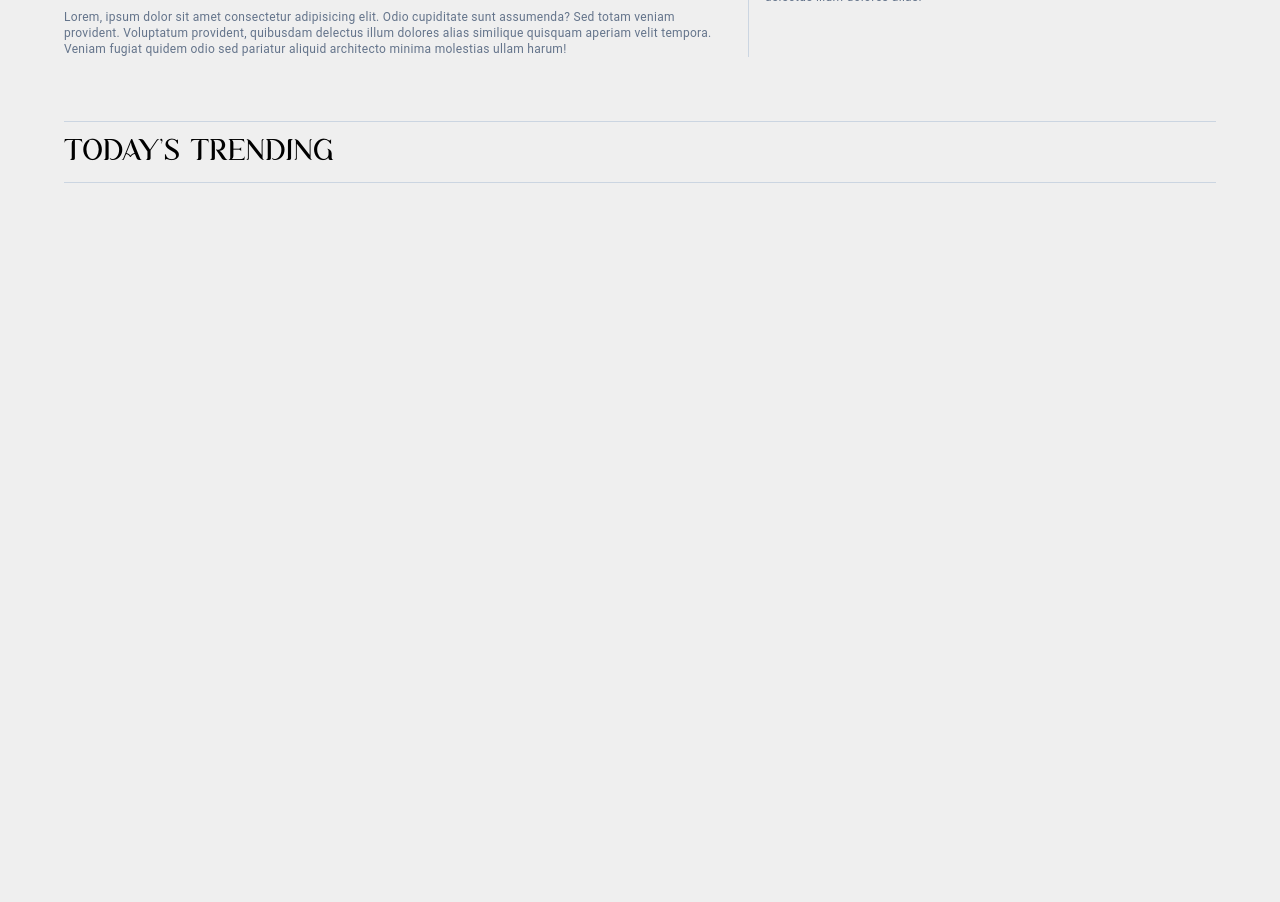
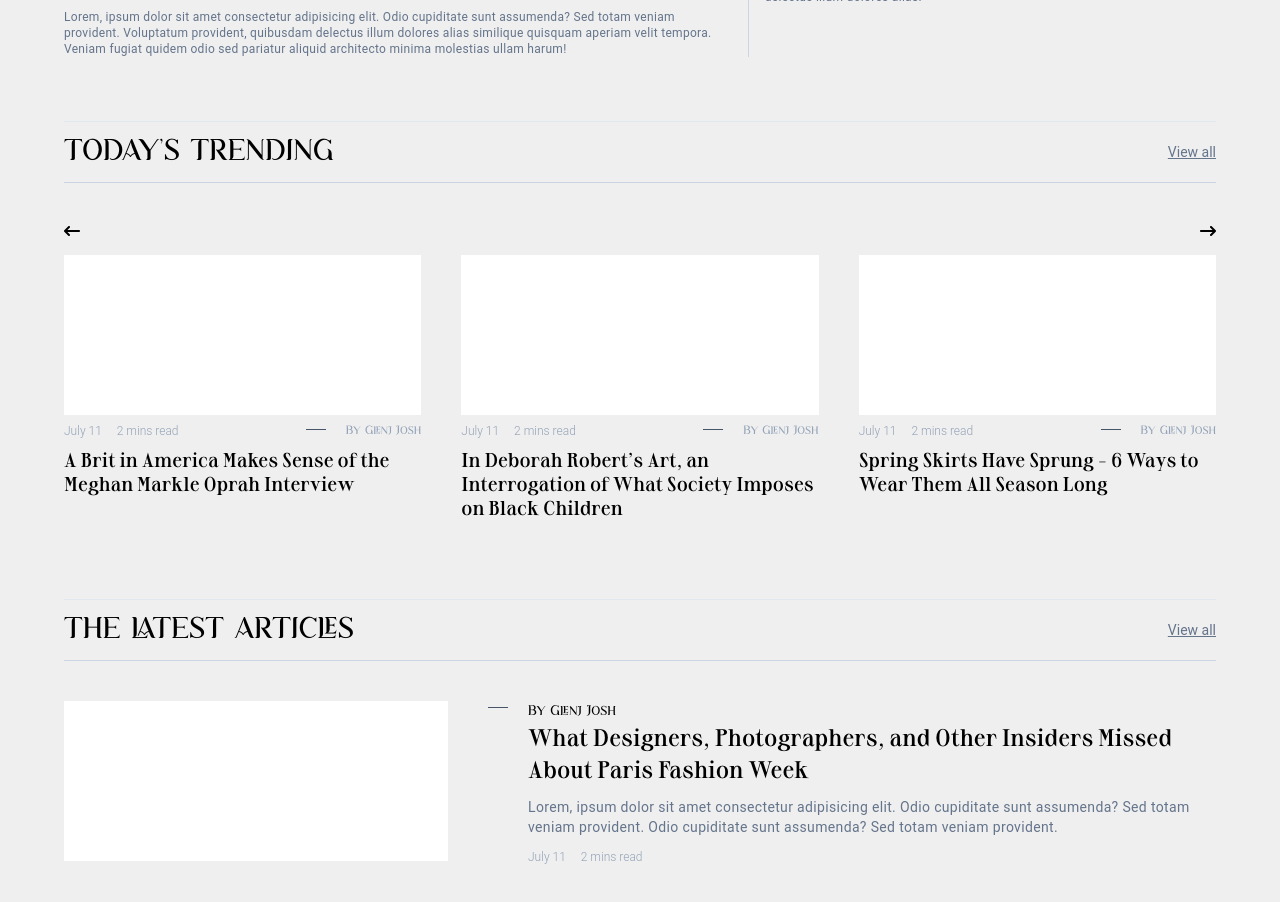
Before and after one commit to IsraelChidera/iresource, a Next.js app: page / in a window 1280 px wide. Shown: the part 720-1622 px from the top of the page. Before the commit the page ends 983 px from the top, so only its background shows below. Built offline with nearby package versions, Linux system fonts and the light colour scheme.

Commit message:
Page layout design: Trending page design done

```diff
--- a/app/page.js
+++ b/app/page.js
@@ -1,4 +1,5 @@
 import Header from "@/components/Header";
+import Latest from "@/components/Latest";
 import Trending from "@/components/Trending";
 import Image from "next/image";
 
@@ -7,6 +8,7 @@ export default function Home() {
     <>
       <Header />
       <Trending />
+      <Latest />
     </>
   );
 }
--- a/components/Header.jsx
+++ b/components/Header.jsx
@@ -3,7 +3,7 @@ import Image from "next/image"
 
 const Header = () => {
     return (
-        <section className="pt-5 border-b border-slate-300 pb-16 mx-16">
+        <section className="pt-5 border-b border-slate-200 pb-16 mx-16">
             <div className="md:grid grid-cols-5 gap-x-4">
                 <div className="col-span-3 border-r border-slate-300 pr-4">
                     <div >
--- /dev/null
+++ b/components/Latest.jsx
@@ -0,0 +1,70 @@
+import Link from 'next/link'
+import React from 'react'
+
+const Latest = () => {
+    return (
+        <section className='pb-20 mx-16 border-b border-slate-200'>
+            <nav className="flex items-center justify-between border-slate-300 border-b py-3">
+
+                <p className="text-3xl logo-span">
+                    THE LATEST ARTICLES
+                </p>
+
+
+                <Link href="#" className='text-sm underline text-slate-500 '>
+                    View all
+                </Link>
+            </nav>
+
+            <div className='mt-10'>
+                <div >
+
+                    <div className='grid grid-cols-3 space-x-20'>
+                        <div className='col-span-1'>
+                            {/* <Image
+                            src=""
+                            width={500}
+                            height={500}
+                            alt="fssff"
+                                />
+                            */}
+                            <div style={{}} className="w-full h-40 bg-white">
+                            </div>
+                        </div>
+
+                        <div className='col-span-2 '>
+                            <div className="relative logo-span">
+                                <div className="absolute top-1.5 -left-10 h-px w-5 bg-slate-600"></div>
+                                <p className='text-sm'>By Glenj Josh</p>
+                            </div>
+
+                            <div className='space-y-3'>
+                                <h1 className="text-2xl">What Designers, Photographers, and Other Insiders Missed
+                                    About Paris Fashion Week
+                                </h1>
+
+                                <p className="text-sm tracking-wide mt-2 text-slate-500">
+                                    Lorem, ipsum dolor sit amet consectetur adipisicing
+                                    elit. Odio cupiditate sunt assumenda? Sed totam
+                                    veniam provident. Odio cupiditate sunt assumenda? Sed totam
+                                    veniam provident.
+                                </p>
+
+                                <p className="space-x-3 font-light text-xs text-slate-400">
+                                    <span> July 11 </span> {' '}
+                                    <span> 2 mins read </span>
+                                </p>
+
+                            </div>
+
+
+                        </div>
+                    </div>
+
+                </div>
+            </div>
+        </section>
+    )
+}
+
+export default Latest
--- a/components/Trending.jsx
+++ b/components/Trending.jsx
@@ -1,15 +1,130 @@
+import Link from 'next/link'
 import React from 'react'
 
 const Trending = () => {
     return (
-        <section className='pb-20 mx-16'>
+        <section className='pb-20 mx-16 border-b border-slate-200'>
             <nav className="flex items-center justify-between border-slate-300 border-b py-3">
-                <div>
-                    <p className="text-3xl logo-span">
-                       TODAY'S TRENDING
-                    </p>
+
+                <p className="text-3xl logo-span">
+                    TODAY'S TRENDING
+                </p>
+
+
+                <Link href="#" className='text-sm underline text-slate-500 '>
+                    View all
+                </Link>
+            </nav>
+
+            <div>
+                <div className='mt-10 flex items-center justify-between'>
+                    <div>
+                        <svg xmlns="http://www.w3.org/2000/svg" height="1em" viewBox="0 0 512 512"><path d="M9.4 233.4c-12.5 12.5-12.5 32.8 0 45.3l128 128c12.5 12.5 32.8 12.5 45.3 0s12.5-32.8 0-45.3L109.3 288 480 288c17.7 0 32-14.3 32-32s-14.3-32-32-32l-370.7 0 73.4-73.4c12.5-12.5 12.5-32.8 0-45.3s-32.8-12.5-45.3 0l-128 128z" /></svg>
+                    </div>
+                    <div>
+                        <svg xmlns="http://www.w3.org/2000/svg" height="1em" viewBox="0 0 512 512"><path d="M502.6 278.6c12.5-12.5 12.5-32.8 0-45.3l-128-128c-12.5-12.5-32.8-12.5-45.3 0s-12.5 32.8 0 45.3L402.7 224 32 224c-17.7 0-32 14.3-32 32s14.3 32 32 32l370.7 0-73.4 73.4c-12.5 12.5-12.5 32.8 0 45.3s32.8 12.5 45.3 0l128-128z" /></svg>
+                    </div>
                 </div>
-            </nav>
+
+                <div className='grid grid-cols-3 gap-x-10 mt-4'>
+                    <div >
+                        {/* <Image
+                        src=""
+                        width={500}
+                        height={500}
+                        alt="fssff"
+                            />
+                         */}
+                        <div style={{}} className="w-full h-40 bg-white">
+                        </div>
+
+                        <div className="font-light text-xs text-slate-400 mt-2 flex items-center justify-between">
+                            <p className="space-x-3">
+                                <span> July 11 </span> {' '}
+                                <span> 2 mins read </span>
+                            </p>
+
+                            <div className="relative logo-span">
+                                <div className="absolute top-1.5 -left-10 h-px w-5 bg-slate-600"></div>
+                                <p>By Glenj Josh</p>
+                            </div>
+                        </div>
+
+                        <div className="mt-2">
+                            <h1 className="text-xl leading-6">
+                                A Brit in America Makes Sense of the
+                                Meghan Markle Oprah
+                                Interview
+                            </h1>
+
+                        </div>
+                    </div>
+
+                    <div >
+                        {/* <Image
+                        src=""
+                        width={500}
+                        height={500}
+                        alt="fssff"
+                            />
+                         */}
+                        <div style={{}} className="w-full h-40 bg-white">
+                        </div>
+
+                        <div className="font-light text-xs text-slate-400 mt-2 flex items-center justify-between">
+                            <p className="space-x-3">
+                                <span> July 11 </span> {' '}
+                                <span> 2 mins read </span>
+                            </p>
+
+                            <div className="relative logo-span">
+                                <div className="absolute top-1.5 -left-10 h-px w-5 bg-slate-600"></div>
+                                <p>By Glenj Josh</p>
+                            </div>
+                        </div>
+
+                        <div className="mt-2">
+                            <h1 className="text-xl leading-6">
+                                In Deborah Robert's Art, an Interrogation of What Society
+                                Imposes on Black Children
+                            </h1>
+
+                        </div>
+                    </div>
+
+                    <div >
+                        {/* <Image
+                        src=""
+                        width={500}
+                        height={500}
+                        alt="fssff"
+                            />
+                         */}
+                        <div style={{}} className="w-full h-40 bg-white">
+                        </div>
+
+                        <div className="font-light text-xs text-slate-400 mt-2 flex items-center justify-between">
+                            <p className="space-x-3">
+                                <span> July 11 </span> {' '}
+                                <span> 2 mins read </span>
+                            </p>
+
+                            <div className="relative logo-span">
+                                <div className="absolute top-1.5 -left-10 h-px w-5 bg-slate-600"></div>
+                                <p>By Glenj Josh</p>
+                            </div>
+                        </div>
+
+                        <div className="mt-2">
+                            <h1 className="text-xl leading-6">
+                                Spring Skirts Have Sprung - 6 Ways
+                                to Wear Them All Season Long
+                            </h1>
+
+                        </div>
+                    </div>
+                </div>
+            </div>
         </section>
     )
 }
```
